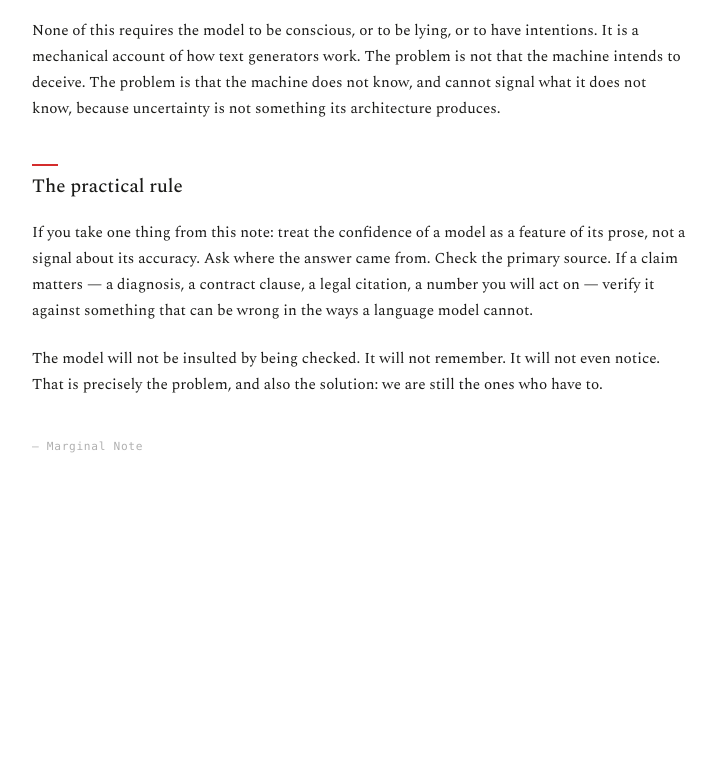
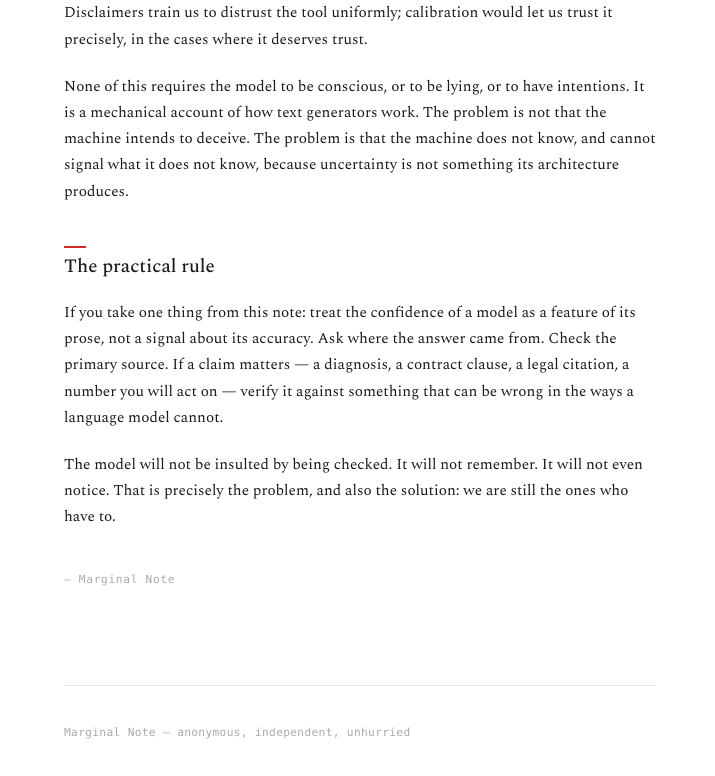
Before and after one commit to nicksc1cc/marginalnote, a plain HTML site: page essays/confident-model-not-sure.html in a window 1280 px wide. Shown: the part 1828-2604 px from the top of the page, without its empty margins (280-995 px from the left). Before the commit the page ends 2332 px from the top, so only its background shows below. Drawn offline with nearby package versions, Linux system fonts and the light colour scheme.

Commit message:
Restore structure — unsticky header, brief masthead, clean essay list
The stripped version was too bare. Restoring intentional structure:
- Unsticky header (flows with page, not chrome)
- Brief masthead (describes the journal in one sentence, no big hero)
- Clean essay list with dividers between items
- Simple footer

No sticky nav, no cards, no reading time, no tags as colored badges.
Red accent used sparingly.

```diff
--- a/assets/css/theme.css
+++ b/assets/css/theme.css
@@ -1,64 +1,65 @@
-/* MARGINAL NOTE — personal reading-list design. No cards. No chrome. */
-
 :root {
   --ink: #1A1A18;
-  --ink-soft: #363634;
-  --muted: #888;
-  --faint: #B0B0B0;
+  --muted: #777;
+  --faint: #aaa;
   --red: #D42C2C;
-
+  --line: rgba(26,26,24,0.1);
   --serif: "Spectral", "Palatino Linotype", Georgia, serif;
   --mono: "SF Mono", "IBM Plex Mono", ui-monospace, Menlo, Consolas, monospace;
 }
-
 * { box-sizing: border-box; margin: 0; padding: 0; }
 body { font-family: var(--serif); font-size: 1rem; line-height: 1.65; background: #fff; color: var(--ink); -webkit-font-smoothing: antialiased; }
 a { color: inherit; text-decoration: none; }
 a:hover { color: var(--red); }
 ::selection { background: var(--red); color: #fff; }
 
-.wrap { max-width: 44rem; margin: 0 auto; padding: 0 1.5rem; }
+.wrap { max-width: 40rem; margin: 0 auto; padding: 0 1.5rem; }
 
-/* Masthead — just a name and a tagline, no sticky */
-.site-title { margin: 3rem 0 2rem; }
-.site-title h1 { font-family: var(--serif); font-weight: 500; font-size: 1.1rem; line-height: 1.3; }
-.site-title h1 em { font-style: italic; color: var(--red); }
-.site-title .tagline { font-family: var(--mono); font-size: 0.75rem; color: var(--faint); letter-spacing: 0.03em; margin-top: 0.3rem; }
-.site-title .links a { font-family: var(--mono); font-size: 0.72rem; color: var(--muted); margin-right: 0.8rem; text-transform: uppercase; letter-spacing: 0.08em; }
-.site-title .links a:hover { color: var(--red); }
+/* Header — unsticky, just sits in the flow */
+.site-head { padding: 2.5rem 0 0; border-bottom: 1px solid var(--line); }
+.brand { font-family: var(--serif); font-weight: 500; font-size: 1.1rem; }
+.brand em { font-style: italic; color: var(--red); }
+.tagline { font-family: var(--mono); font-size: 0.72rem; color: var(--faint); margin-top: 0.3rem; letter-spacing: 0.03em; }
+.nav { margin-top: 0.6rem; }
+.nav a { font-family: var(--mono); font-size: 0.7rem; color: var(--muted); letter-spacing: 0.06em; margin-right: 1rem; }
+.nav a:hover { color: var(--red); }
 
-/* Essay list — title then excerpt, inline */
-.essay-item { margin-bottom: 0.15rem; }
-.essay-item a { display: block; }
-.essay-item .title { font-family: var(--serif); font-weight: 450; font-size: 1rem; }
-.essay-item .title:hover { color: var(--red); }
-.essay-item .excerpt { font-family: var(--serif); font-size: 0.95rem; color: var(--muted); }
+/* Masthead — brief, not a hero */
+.masthead { padding: 3rem 0 0; }
+.masthead h1 { font-family: var(--serif); font-weight: 450; font-size: 1.25rem; line-height: 1.2; letter-spacing: -0.01em; max-width: 24em; }
+.masthead h1 .soft { color: var(--muted); }
+
+/* Essay list */
+.essay-list { padding: 0; }
+.essay-item { display: block; padding: 0.8rem 0; border-bottom: 1px solid var(--line); text-decoration: none; }
+.essay-item:hover { padding-left: 0.3rem; }
+.essay-item .title { font-family: var(--serif); font-weight: 500; font-size: 1.05rem; line-height: 1.3; }
+.essay-item .ex { font-family: var(--serif); font-size: 0.92rem; color: var(--muted); line-height: 1.4; }
 .essay-item .meta { font-family: var(--mono); font-size: 0.68rem; color: var(--faint); letter-spacing: 0.02em; }
 
-/* Article page */
-.article { padding: 2.5rem 0 3rem; }
-.article .back { font-family: var(--mono); font-size: 0.7rem; color: var(--faint); margin-bottom: 1.5rem; display: block; }
+/* Article */
+.article { padding: 2rem 0 3rem; }
+.article .back { font-family: var(--mono); font-size: 0.7rem; color: var(--faint); display: block; margin-bottom: 1.2rem; }
 .article .back:hover { color: var(--red); }
-.article h1 { font-family: var(--serif); font-weight: 500; font-size: 1.35rem; line-height: 1.15; letter-spacing: -0.01em; }
-.article .meta { font-family: var(--mono); font-size: 0.72rem; color: var(--faint); letter-spacing: 0.03em; margin-top: 0.8rem; }
-.article-body { font-family: var(--serif); font-size: 0.95rem; line-height: 1.72; margin-top: 1.8rem; }
+.article h1 { font-family: var(--serif); font-weight: 500; font-size: 1.4rem; line-height: 1.15; letter-spacing: -0.01em; }
+.article .byline { font-family: var(--mono); font-size: 0.72rem; color: var(--faint); margin-top: 0.8rem; letter-spacing: 0.03em; }
+.article-body { font-family: var(--serif); font-size: 0.95rem; line-height: 1.72; margin-top: 1.5rem; }
 .article-body > * + * { margin-top: 1.4em; }
 .article-body a { color: var(--red); }
 .article-body h2 { font-family: var(--serif); font-weight: 500; font-size: 1.25em; line-height: 1.2; margin-top: 2.2em !important; }
-.article-body h2::before { content: ""; display: block; width: 1.6rem; height: 2px; background: var(--red); margin-bottom: 0.5em; }
-.article-body blockquote { margin: 2em 0; padding-left: 1.2rem; border-left: 2px solid var(--red); font-style: italic; color: var(--muted); }
-.article-body blockquote cite { display: block; font-family: var(--mono); font-size: 0.7rem; color: var(--faint); margin-top: 0.6rem; letter-spacing: 0.03em; }
+.article-body h2::before { content: ""; display: block; width: 1.4rem; height: 2px; background: var(--red); margin-bottom: 0.4em; }
+.article-body blockquote { margin: 2em 0; padding-left: 1rem; border-left: 2px solid var(--red); font-style: italic; color: var(--muted); }
+.article-body blockquote cite { display: block; font-family: var(--mono); font-size: 0.7rem; color: var(--faint); margin-top: 0.5rem; letter-spacing: 0.03em; }
 .article-body hr { border: 0; height: 1px; background: #ddd; margin: 2em auto; width: 3rem; }
 .article .endsig { margin-top: 2.5rem; font-family: var(--mono); font-size: 0.7rem; color: var(--faint); letter-spacing: 0.06em; }
 
-/* Simple page */
-.page { padding: 2.5rem 0 3rem; }
+/* About page */
+.page { padding: 2rem 0 3rem; }
 .page h1 { font-family: var(--serif); font-weight: 500; font-size: 1.35rem; line-height: 1.15; letter-spacing: -0.01em; }
-.page .prose { font-family: var(--serif); font-size: 0.95rem; line-height: 1.72; margin-top: 1.5rem; }
-.page .prose > * + * { margin-top: 1.4em; }
+.page .prose { font-family: var(--serif); font-size: 0.95rem; line-height: 1.72; margin-top: 1.2rem; }
+.page .prose > * + * { margin-top: 1.3em; }
 .page .prose h2 { font-family: var(--serif); font-weight: 600; font-size: 1.2em; margin-top: 2em !important; }
 
-/* 404 */
-.err { min-height: 50vh; }
-.err h1 { font-family: var(--serif); font-weight: 500; font-size: 1.35rem; }
-.err p { color: var(--muted); margin-top: 1rem; }
+/* Footer */
+.foot { border-top: 1px solid var(--line); margin-top: 3rem; padding: 2rem 0; }
+.foot .info { font-family: var(--mono); font-size: 0.7rem; color: var(--faint); letter-spacing: 0.03em; }
--- a/essays/confident-model-not-sure.html
+++ b/essays/confident-model-not-sure.html
@@ -20,10 +20,10 @@
 </head>
 <body>
   <div class="wrap">
-    <div class="article">
+    <article class="article">
       <a class="back" href="../index.html">← Back</a>
       <h1>Why a Confident Model Isn't a Sure One</h1>
-      <div class="meta">AI · 14 Oct 2026</div>
+      <div class="byline">AI · 14 Oct 2026</div>
       <div class="article-body"><p><strong>The most dangerous thing a large language model outputs is not a wrong answer. It is a wrong answer delivered with complete certainty.</strong></p>
 
 <p>Ask a model a question and it will often begin its reply with "I'm" — as in "I understand," "I think," "I believe." It will never begin with "I have no idea." Not because it is concealing ignorance, but because it does not have any. A language model is a probability distribution over tokens, not a mind with a degree of belief about the state of the world. Confidence, for a model, is a property of the text it has learned to produce — not a calibrated report on how likely the answer is to be true.</p>
@@ -62,7 +62,10 @@
 
 <p>The model will not be insulted by being checked. It will not remember. It will not even notice. That is precisely the problem, and also the solution: we are still the ones who have to.</p></div>
       <p class="endsig">— Marginal Note</p>
-    </div>
+    </article>
+    <footer class="foot">
+      <span class="info">Marginal Note — anonymous, independent, unhurried</span>
+    </footer>
   </div>
 </body>
 </html>
```
Also changed, not shown: 404.html (+3 -3 lines), about.html (+6 -7 lines), essays/ethics-of-delegating-judgment.html (+6 -3 lines), essays/machines-coming-for-jobs.html (+6 -3 lines), index.html (+13 -4 lines), scripts/essay_template.html (+6 -3 lines), 1 other file.
